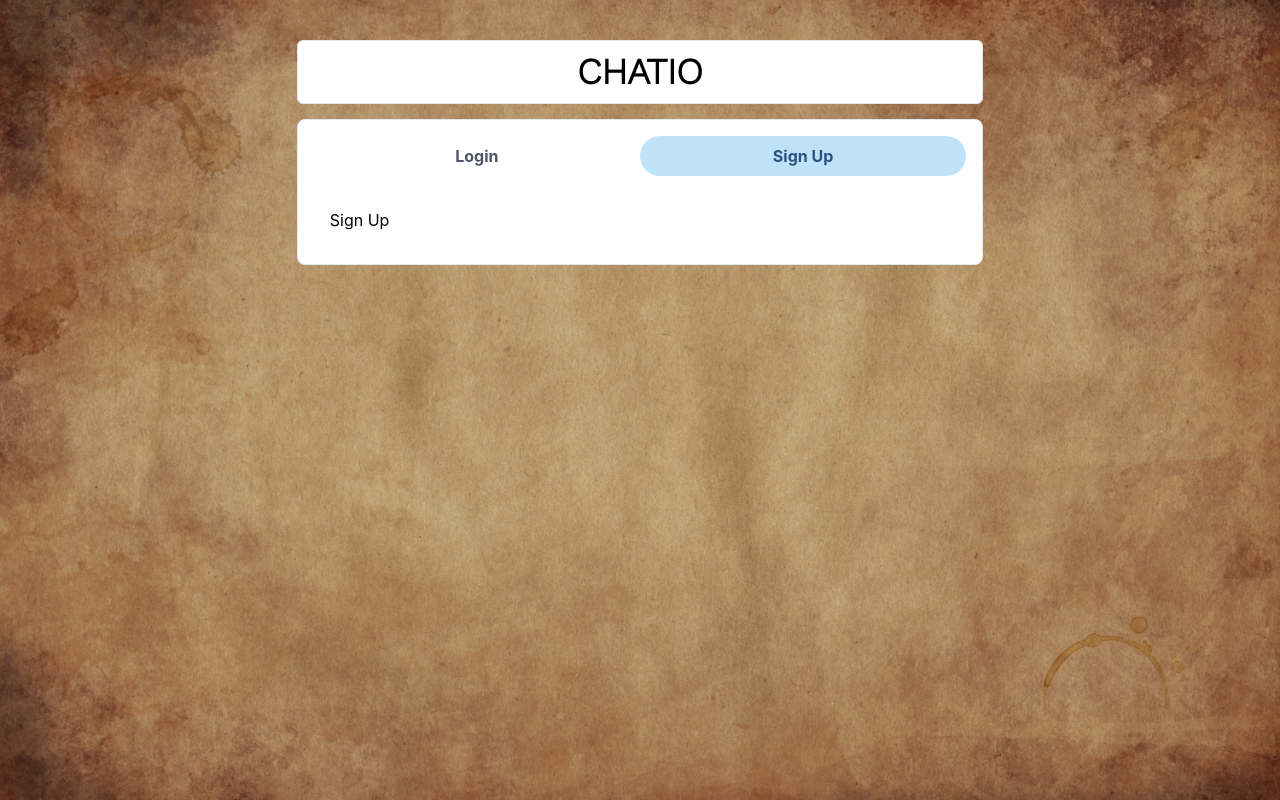
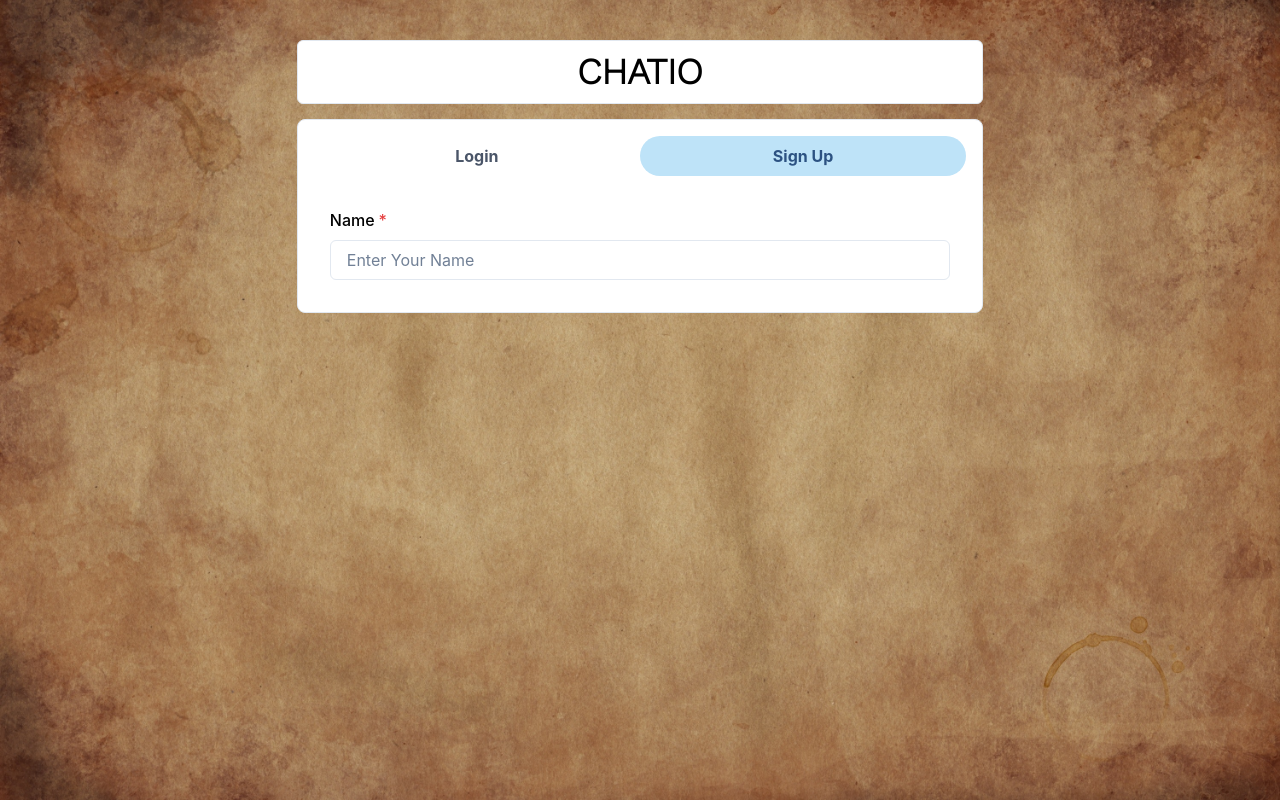
Before and after one commit to FarhadIbrahimov/myChatProject, a React (Vite) app in the folder client/: page / in a window 1280 px wide. Both pictures are taken after a click on the tab "Sign Up". Built offline with nearby package versions, Linux system fonts and the light colour scheme.

Commit message:
created Name input field, added useState to Signup component

```diff
--- a/client/src/App.css
+++ b/client/src/App.css
@@ -6,4 +6,5 @@
   background-image: url("chatBackground.jpg");
   background-size: cover;
   background-position: center;
+  color: black;
 }
--- a/client/src/components/Authentication/Signup.jsx
+++ b/client/src/components/Authentication/Signup.jsx
@@ -1,5 +1,23 @@
+import { VStack } from "@chakra-ui/react";
+import { Input } from "@chakra-ui/input";
+import { FormControl, FormLabel } from "@chakra-ui/form-control";
+import { useState } from "react";
+
 function Signup() {
-  return <div>Sign Up</div>;
+  const [name, setName] = useState();
+  const [email, setEmail] = useState();
+  const [confirmPassword, setConfirmPassword] = useState();
+  const [password, setPassword] = useState();
+  const [pic, setPic] = useState();
+
+  return (
+    <VStack spacing="5px">
+      <FormControl id="first-name" isRequired>
+        <FormLabel>Name</FormLabel>
+        <Input placeholder="Enter Your Name" onChange={(e) => e.target.value} />
+      </FormControl>
+    </VStack>
+  );
 }
 
 export default Signup;
--- a/client/src/pages/HomePage.jsx
+++ b/client/src/pages/HomePage.jsx
@@ -24,12 +24,7 @@ const HomePage = () => {
         borderRadius="md"
         borderWidth="1px"
       >
-        <Text
-          fontSize="4xl"
-          fontFamily="Work Sans"
-          color="black"
-          fontWeight="bold"
-        >
+        <Text fontSize="4xl" fontFamily="Work Sans" fontWeight="bold">
           CHATIO
         </Text>
       </Box>
```
Also changed, not shown: 1 other file (tests, documents, lock files or other folders).
